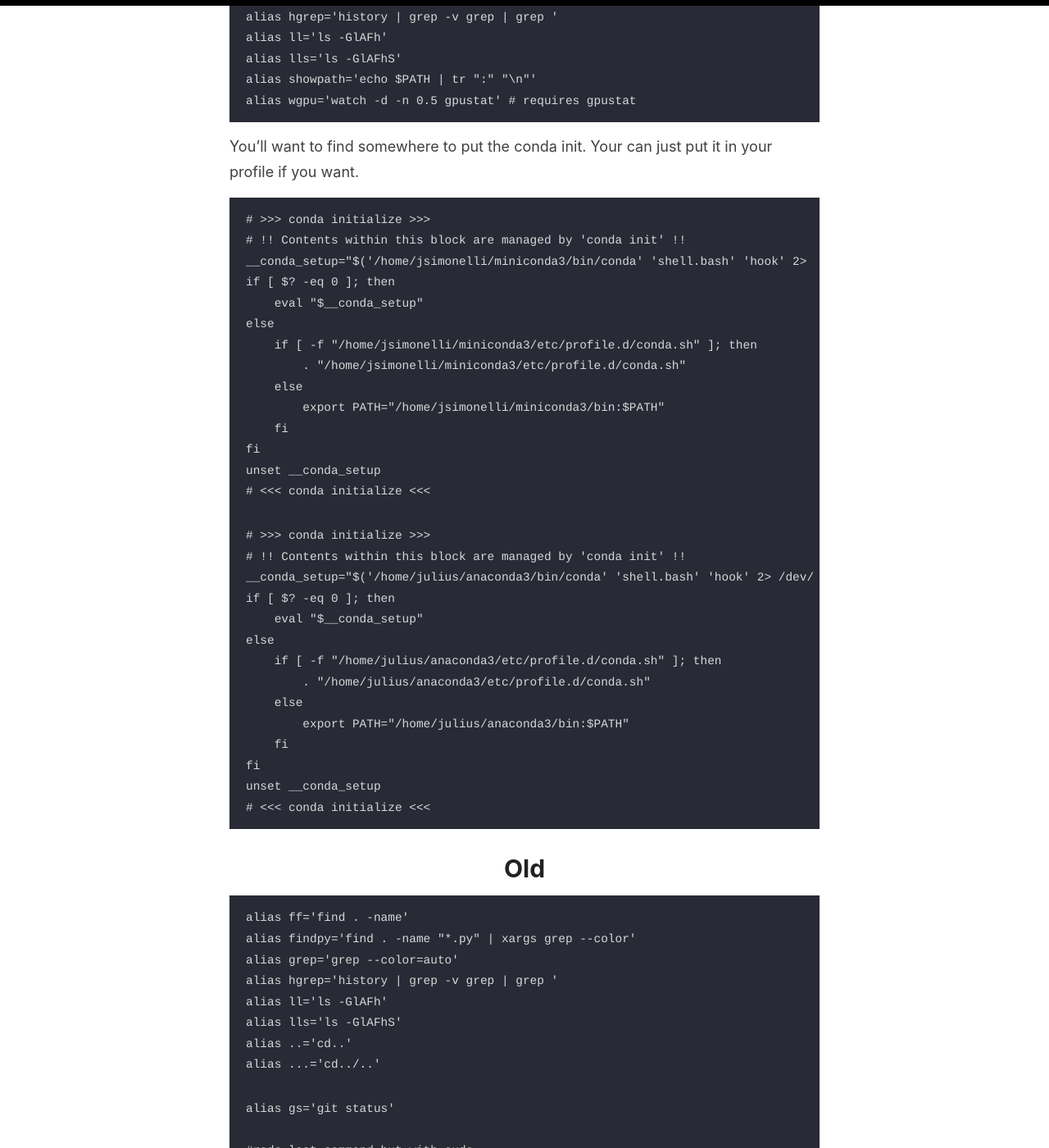
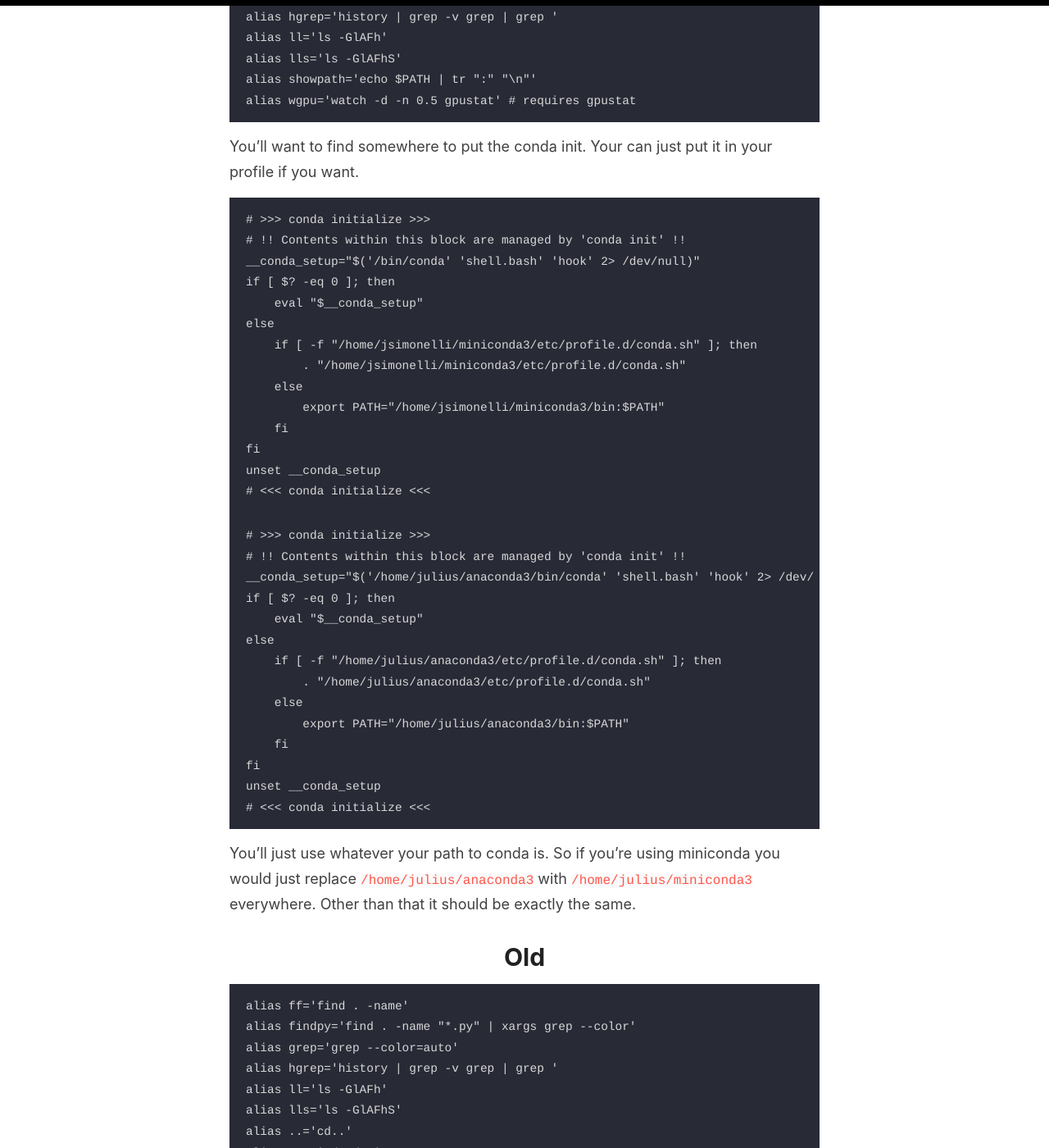
Before and after one commit to jss367/blog, a Jekyll site: the page built from _posts/2020-06-06-bash-aliases.md, in a window 1280 px wide and 1400 px high, scrolled down 753 px. Shown: the whole window at 82% size. Built offline with Jekyll 4.4.1, drawn with Linux system fonts in a browser that asks for light colours; our own code applies the rules of GitHub Pages for plain Markdown files.

Commit message:
Update 2020-06-06-bash-aliases.md

````diff
--- a/_posts/2020-06-06-bash-aliases.md
+++ b/_posts/2020-06-06-bash-aliases.md
@@ -34,7 +34,7 @@ You'll want to find somewhere to put the conda init. Your can just put it in you
 ```
 # >>> conda initialize >>>
 # !! Contents within this block are managed by 'conda init' !!
-__conda_setup="$('/home/jsimonelli/miniconda3/bin/conda' 'shell.bash' 'hook' 2> /dev/null)"
+__conda_setup="$('/bin/conda' 'shell.bash' 'hook' 2> /dev/null)"
 if [ $? -eq 0 ]; then
     eval "$__conda_setup"
 else
@@ -64,6 +64,8 @@ fi
 unset __conda_setup
 # <<< conda initialize <<<
 ```
+
+You'll just use whatever your path to conda is. So if you're using miniconda you would just replace `/home/julius/anaconda3` with `/home/julius/miniconda3` everywhere. Other than that it should be exactly the same.
 
 # Old
 
````
